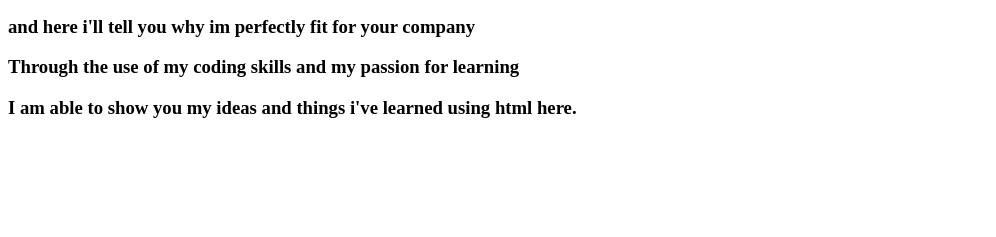
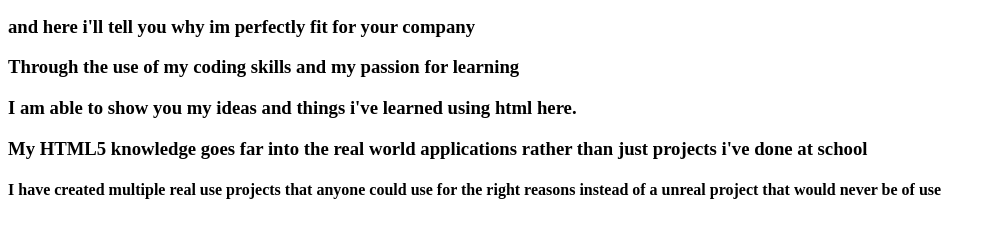
Before and after one commit to Lakshay53/first-proj, a plain HTML site: page index.html in a window 1280 px wide. Shown: the part 105-342 px from the top of the page, without its empty margins (0-996 px from the left). Drawn offline with Linux system fonts and the light colour scheme.

Commit message:
explaining my protfolio more

```diff
--- a/index.html
+++ b/index.html
@@ -12,5 +12,7 @@
     <h3>and here i'll tell you why im perfectly fit for your company</h3>
     <h3>Through the use of my coding skills and my passion for learning</h3>
     <h3>I am able to show you my ideas and things i've learned using html here.</h3>
+    <h3>My HTML5 knowledge goes far into the real world applications rather than just projects i've done at school</h3>
+    <h4>I have created multiple real use projects that anyone could use for the right reasons instead of a unreal project that would never be of use</h4>
 </body>
 </html>
```
